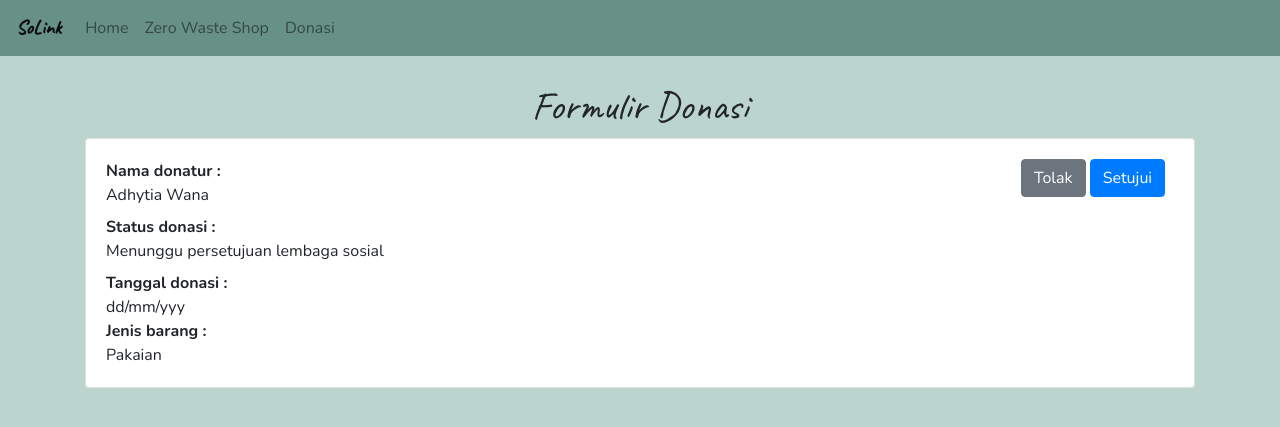
After one commit to adhytianara/SoLink, a Django app: page /donasi/formulir-donasi/ in a window 1280 px wide. The commit adds this page. Shown: the top 427 px of the page. Run offline with Django 3.2, Linux system fonts and the light colour scheme; some libraries are stand-ins or nearby versions.

Commit message:
Feat: Melakukan donasi (Lembaga sosial PoV)

```diff
--- /dev/null
+++ b/donasi/templates/lembaga-sosial/ls-donasiDisetujuiModal.html
@@ -0,0 +1,14 @@
+<div class="modal fade" id="ls-donasiDisetujuiModal" data-backdrop="static" data-keyboard="false" tabindex="-1"
+  aria-labelledby="ls-donasiDisetujuiModalLabel" aria-hidden="true">
+  <div class="modal-dialog modal-dialog-centered modal-dialog-scrollable">
+    <div class="modal-content">
+      <div class="modal-body text-center">
+        <h5>Donasi berhasil disetujui</h5>
+        <p>Status donasi : Menunggu pengiriman</p>
+      </div>
+      <div class="text-center mb-4">
+        <button onclick="setujuiDonasi()" type="button" class="btn btn-primary btn-center" data-dismiss="modal">Tutup</button>
+      </div>
+    </div>
+  </div>
+</div>
--- /dev/null
+++ b/donasi/templates/lembaga-sosial/ls-donasiDitolakModal.html
@@ -0,0 +1,25 @@
+<div class="modal fade" id="ls-donasiDitolakModal" data-backdrop="static" data-keyboard="false" tabindex="-1"
+  aria-labelledby="ls-donasiDitolakModalLabel" aria-hidden="true">
+  <div class="modal-dialog modal-dialog-centered modal-dialog-scrollable">
+    <div class="modal-content">
+      <div class="modal-header">
+        <h5 class="modal-title" id="batalkanDonasiModalLabel">Menolak Donasi</h5>
+        <button type="button" class="close" data-dismiss="modal" aria-label="Close">
+          <span aria-hidden="true">&times;</span>
+        </button>
+      </div>
+      <div class="modal-body">
+        <h5 class="text-center">Mengapa ingin menolak donasi?</h5>
+        <div class="input-group">
+          <textarea class="form-control"></textarea>
+        </div>
+
+      </div>
+      <div class="modal-footer">
+        <button type="button" class="btn btn-secondary" data-dismiss="modal">Tutup</button>
+        <button type="button" class="btn btn-danger" data-dismiss="modal" data-toggle="modal"
+          data-target="#ls-donasiSelesaiDitolakModal">Tolak Donasi</button>
+      </div>
+    </div>
+  </div>
+</div>
--- /dev/null
+++ b/donasi/templates/lembaga-sosial/ls-donasiSelesaiDitolakModal.html
@@ -0,0 +1,14 @@
+<div class="modal fade" id="ls-donasiSelesaiDitolakModal" data-backdrop="static" data-keyboard="false" tabindex="-1"
+  aria-labelledby="ls-donasiSelesaiDitolakModalLabel" aria-hidden="true">
+  <div class="modal-dialog modal-dialog-centered modal-dialog-scrollable">
+    <div class="modal-content">
+      <div class="modal-body text-center">
+        <h5>Donasi telah ditolak</h5>
+      </div>
+      <div class="text-center mb-4">
+        <button onclick="tolakDonasi()" type="button" class="btn btn-danger btn-center"
+          data-dismiss="modal">Tutup</button>
+      </div>
+    </div>
+  </div>
+</div>
--- /dev/null
+++ b/donasi/templates/lembaga-sosial/ls-formulirdonasi.html
@@ -0,0 +1,87 @@
+<!DOCTYPE html>
+<html lang="en">
+<head>
+    <meta charset="UTF-8">
+    <meta name="viewport" content="width=device-width, initial-scale=1.0">
+    <title>Riwayat Donasi - SoLink</title>
+    <link rel="stylesheet" href="https://cdn.jsdelivr.net/npm/bootstrap@4.5.3/dist/css/bootstrap.min.css" integrity="sha384-TX8t27EcRE3e/ihU7zmQxVncDAy5uIKz4rEkgIXeMed4M0jlfIDPvg6uqKI2xXr2" crossorigin="anonymous">
+    <link rel="preconnect" href="https://fonts.gstatic.com">
+    <link href="https://fonts.googleapis.com/css2?family=Caveat&display=swap" rel="stylesheet"></head>
+    <link href="https://fonts.googleapis.com/css2?family=Nunito:wght@300;400;600;700&display=swap" rel="stylesheet">
+    <style>
+        div p {
+            margin: 0;
+            padding: 0;
+        }
+    </style>
+</head>
+<body style="background-color: #bbd4ce; font-family: 'Nunito', sans-serif;">
+    {% include 'navbar.html' %}
+    <div class="container" style="margin-top: 2%;">
+        <div class="row">
+            <div class="col" style="text-align: center;">
+                <h1 style="font-family: 'Caveat', cursive;">Formulir Donasi</h1>
+            </div>
+        </div>
+
+              <div class="card">
+                <div class="card-body">
+                    <div class="row">
+                        <div class="col-10">
+                            <p class="font-weight-bold">Nama donatur : </p>
+                            <p class="mb-2">Adhytia Wana</p>
+
+                            <p class="font-weight-bold">Status donasi : </p>
+                            <p id="statusDonasi" class="mb-2">Menunggu persetujuan lembaga sosial</p>
+
+                            <p class="font-weight-bold">Tanggal donasi : </p>
+                            <p class="mb-2s">dd/mm/yyy</p>
+
+                            <p class="font-weight-bold">Jenis barang : </p>
+                            <p class="mb-2s">Pakaian</p>
+                        </div>
+                        <div class="col-2">
+                            <button id="btnTolak" type="button" class="btn btn-secondary" data-toggle="modal" data-target="#ls-donasiDitolakModal">
+                                <p class="card-text">Tolak</p>
+                            </button>
+
+                            <button id="btnSetujui" type="button" class="btn btn-primary" data-toggle="modal" data-target="#ls-donasiDisetujuiModal">
+                                <p class="card-text">Setujui</p>
+                            </button>
+                        </div>
+                    </div>
+
+                    <button id="btnKonfirmasi" style="display:none;" type="button" class="btn btn-primary mt-3" data-toggle="modal" data-target="#ls-konfirmasiBarangDiterimaModal">
+                        <p class="card-text">Konfirmasi barang diterima</p>
+                    </button>
+
+                </div>
+              </div>
+    </div>
+
+    {% include 'lembaga-sosial/ls-donasiDisetujuiModal.html' %}
+    {% include 'lembaga-sosial/ls-donasiDitolakModal.html' %}
+    {% include 'lembaga-sosial/ls-donasiSelesaiDitolakModal.html' %}
+    {% include 'lembaga-sosial/ls-konfirmasiBarangDiterimaModal.html' %}
+
+</body>
+
+<script>
+    function setujuiDonasi() {
+        document.getElementById("statusDonasi").innerText = "Menunggu pengiriman";
+        document.getElementById("btnSetujui").style.display = "none";
+        document.getElementById("btnTolak").style.display = "none";
+        document.getElementById("btnKonfirmasi").style.display = "block";
+    }
+    function tolakDonasi() {
+        document.getElementById("statusDonasi").innerText = "Ditolak";
+        document.getElementById("btnSetujui").style.display = "none";
+        document.getElementById("btnTolak").style.display = "none";
+        document.getElementById("btnKonfirmasi").style.display = "none";
+    }
+    function konfirmasiDonasi() {
+        document.getElementById("statusDonasi").innerText = "Selesai";
+        document.getElementById("btnKonfirmasi").style.display = "none";
+    }
+</script>
+</html>
--- /dev/null
+++ b/donasi/templates/lembaga-sosial/ls-konfirmasiBarangDiterimaModal.html
@@ -0,0 +1,15 @@
+<div class="modal fade" id="ls-konfirmasiBarangDiterimaModal" data-backdrop="static" data-keyboard="false" tabindex="-1"
+  aria-labelledby="ls-konfirmasiBarangDiterimaModalLabel" aria-hidden="true">
+  <div class="modal-dialog modal-dialog-centered modal-dialog-scrollable">
+    <div class="modal-content">
+      <div class="modal-body text-center">
+        <h5>Konfirmasi barang diterima</h5>
+        <p>Apakah barang donasi sudah diterima?</p>
+      </div>
+      <div class="text-center mb-4">
+        <button type="button" class="btn btn-secondary btn-center" data-dismiss="modal">Tutup</button>
+        <button onclick="konfirmasiDonasi()" type="button" class="btn btn-primary btn-center" data-dismiss="modal">Sudah</button>
+      </div>
+    </div>
+  </div>
+</div>
--- a/donasi/templates/riwayatdonasi.html
+++ b/donasi/templates/riwayatdonasi.html
@@ -3,7 +3,7 @@
 <head>
     <meta charset="UTF-8">
     <meta name="viewport" content="width=device-width, initial-scale=1.0">
-    <title>Riwayat Transaksi - SoLink</title>
+    <title>Riwayat Donasi - SoLink</title>
     <link rel="stylesheet" href="https://cdn.jsdelivr.net/npm/bootstrap@4.5.3/dist/css/bootstrap.min.css" integrity="sha384-TX8t27EcRE3e/ihU7zmQxVncDAy5uIKz4rEkgIXeMed4M0jlfIDPvg6uqKI2xXr2" crossorigin="anonymous">
     <link rel="preconnect" href="https://fonts.gstatic.com">
     <link href="https://fonts.googleapis.com/css2?family=Caveat&display=swap" rel="stylesheet"></head>
--- a/donasi/urls.py
+++ b/donasi/urls.py
@@ -1,9 +1,11 @@
 from django.urls import path
-from .views import donasipage, riwayatdonasi
+from .views import donasipage, riwayatdonasi, formulirdonasi
 
 app_name = 'donasi'
 
 urlpatterns = [
     path('', donasipage, name='donasipage'),
-    path('riwayat-donasi/', riwayatdonasi, name='riwayatdonasi')
+    path('riwayat-donasi/', riwayatdonasi, name='riwayatdonasi'),
+    path('formulir-donasi/', formulirdonasi, name='formulirdonasi'),
+
 ]
--- a/donasi/views.py
+++ b/donasi/views.py
@@ -6,3 +6,6 @@ def donasipage(request):
 
 def riwayatdonasi(request):
     return render(request, 'riwayatdonasi.html', {})
+
+def formulirdonasi(request):
+    return render(request, 'lembaga-sosial/ls-formulirdonasi.html', {})
--- a/solink/urls.py
+++ b/solink/urls.py
@@ -21,4 +21,5 @@ urlpatterns = [
     path('', include('home.urls')),
     path('shop/', include('shop.urls')),
     path('donasi/', include('donasi.urls')),
+    path('lembaga-sosial/', include('donasi.urls')),
 ]
```
Also changed, not shown: donasi/templates/lembaga-sosial/ls-donasiSelesaiModal.html (added, +22 -0 lines).
